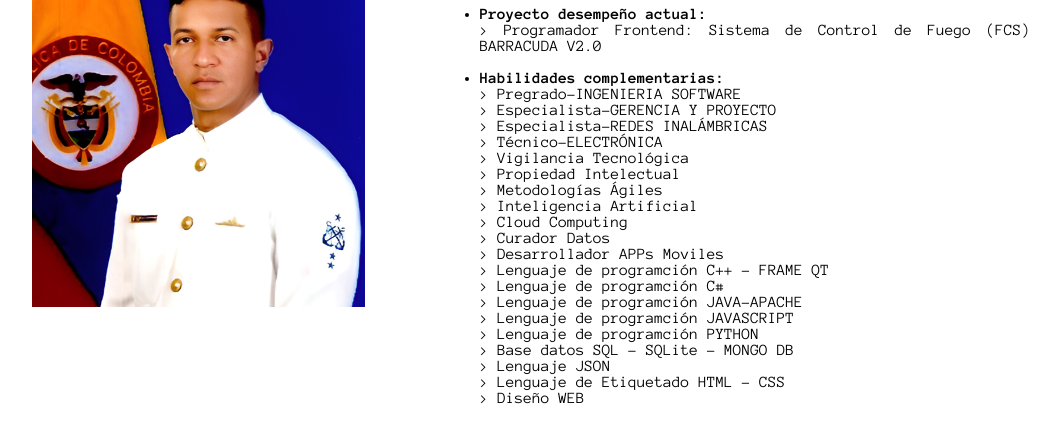
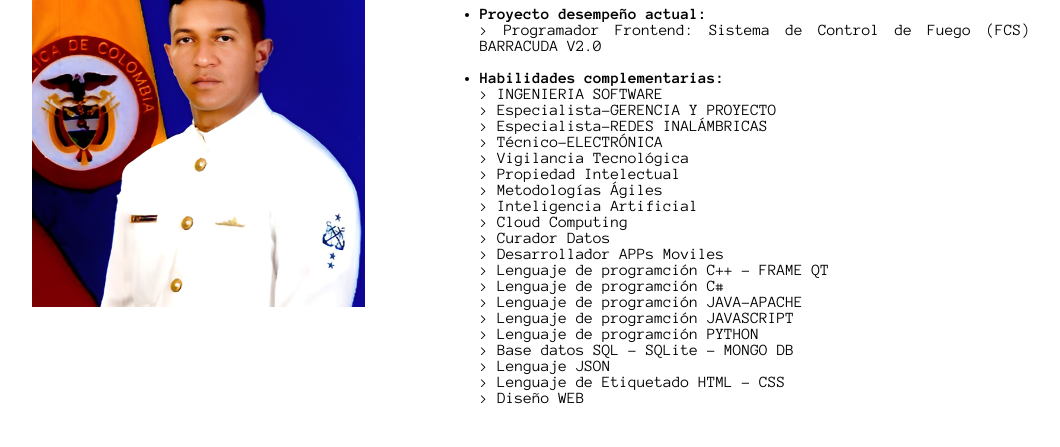
Before and after one commit to CEDNAV/CEDNAV, a plain HTML site: page cednav.html in a window 1280 px wide. Shown: the part 5614-6061 px from the top of the page, without its empty margins (45-1105 px from the left). Drawn offline with nearby package versions, Linux system fonts and the light colour scheme; a script that the page names is missing; files whose address does not match are found by name; a web font is replaced by a local one.

Commit message:
Actualización de cednav.html

```diff
--- a/cednav.html
+++ b/cednav.html
@@ -345,7 +345,7 @@
 				<li><strong>Programa de desempeño actual: </strong>SISTEMAS DE ARMAS</li><br>
 				<li><strong>Proyecto desempeño actual:</strong><br> > Programador Frontend: Sistema de Control de Fuego
 					(FCS) BARRACUDA V2.0</li><br>
-				<li><strong>Habilidades complementarias: </strong> <br>> Pregrado-INGENIERIA SOFTWARE<br>>
+				<li><strong>Habilidades complementarias: </strong> <br>> INGENIERIA SOFTWARE<br>>
 					Especialista-GERENCIA Y PROYECTO <br>> Especialista-REDES INALÁMBRICAS<br>>
 					Técnico-ELECTRÓNICA<br>> Vigilancia Tecnológica <br>> Propiedad Intelectual <br> > Metodologías
 					Ágiles
```
